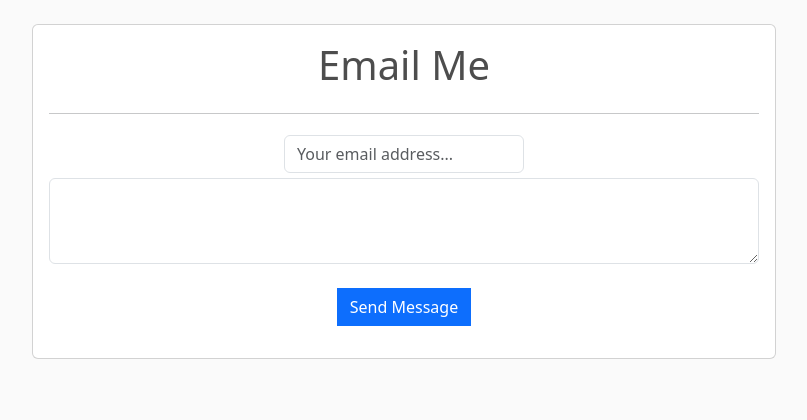
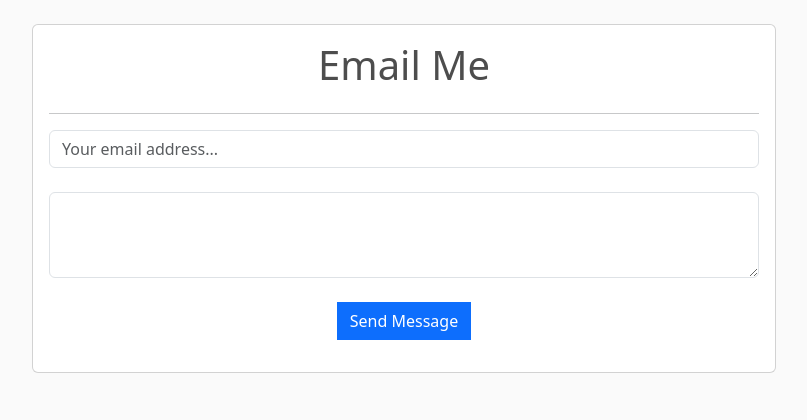
Before and after one commit to zkj214/online-shop, a Django app: page /contact/ in a window 1280 px wide. Shown: the part 75-495 px from the top of the page, without its empty margins (236-1043 px from the left). Run offline with Django 5.2, Linux system fonts and the light colour scheme.

Commit message:
update email form

```diff
--- a/store/templates/store/contact.html
+++ b/store/templates/store/contact.html
@@ -9,9 +9,7 @@
         <h1>Email Me</h1>
             <hr>
          <form action="" method="POST">
-             <div class="form-field">
              <input type="email" name="email" class="form-control" placeholder="Your email address...">
-              </div>
              <br>
              <textarea class="form-control" rows="3" cols="10"></textarea>
              <br>
```
